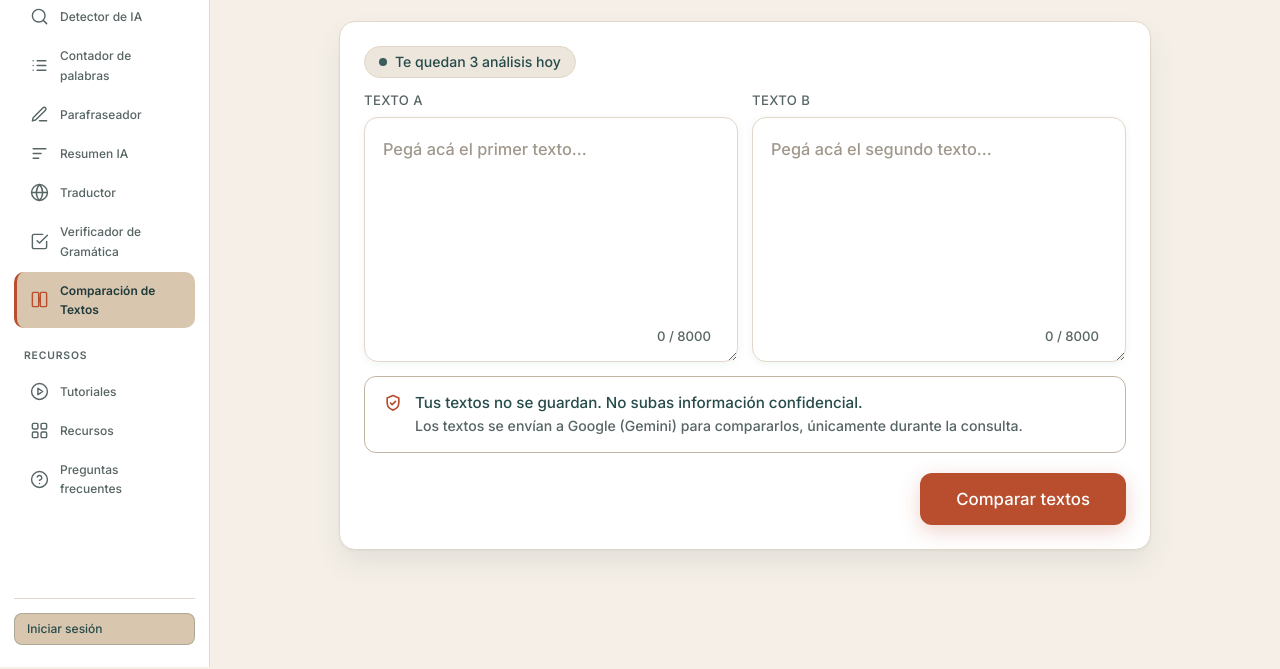
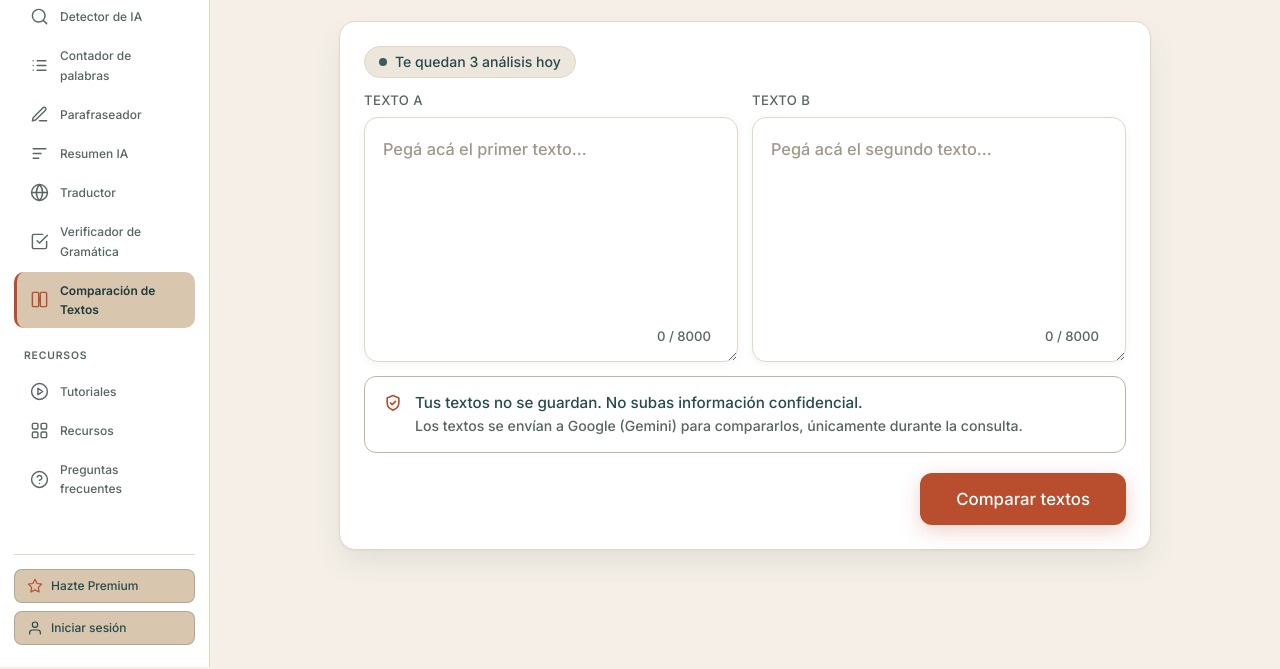
Before and after one commit to Validador-AI/validador-autenticidad-netlify, a website: page public/comparacion.html in a window 1280 px wide. Shown: the part 133-802 px from the top of the page. Drawn offline with nearby package versions, Linux system fonts and the light colour scheme.

Commit message:
Add Premium plan link and update auth button text

```diff
--- a/public/comparacion.html
+++ b/public/comparacion.html
@@ -79,6 +79,11 @@
       </nav>
 
       <div class="sidebar-bottom">
+                <!-- Acceso a los planes -->
+        <a href="precios.html" class="sidebar-item sidebar-premium">
+          <svg viewBox="0 0 24 24" fill="none" stroke="currentColor" stroke-width="1.8" stroke-linecap="round" stroke-linejoin="round" aria-hidden="true"><polygon points="12 2 15.09 8.26 22 9.27 17 14.14 18.18 21.02 12 17.77 5.82 21.02 7 14.14 2 9.27 8.91 8.26 12 2"></polygon></svg>
+          <span>Hazte Premium</span>
+        </a>
         <!-- Botón de autenticación (cambia según haya sesión activa o no) -->
         <button type="button" id="btn-auth" class="sidebar-item sidebar-auth">
           <svg viewBox="0 0 24 24" fill="none" stroke="currentColor" stroke-width="1.8" stroke-linecap="round" stroke-linejoin="round" aria-hidden="true"><path d="M20 21v-2a4 4 0 0 0-4-4H8a4 4 0 0 0-4 4v2"></path><circle cx="12" cy="7" r="4"></circle></svg>
@@ -204,6 +209,7 @@
           <h3 class="pie-columna-titulo">PuroTexto</h3>
           <ul>
             <li><a href="acerca.html">Acerca de</a></li>
+            <li><a href="precios.html">Precios</a></li>
             <li><a href="#">Artículos</a></li>
             <li><a href="mailto:hola@purotexto.com">Contacto</a></li>
           </ul>
@@ -451,7 +457,8 @@
         }
 
         function actualizarBotonAuth() {
-          btnAuth.textContent = sesionActual ? 'Mi cuenta' : 'Iniciar sesión';
+          var etiquetaAuth = btnAuth.querySelector('span');
+          (etiquetaAuth || btnAuth).textContent = sesionActual ? 'Mi cuenta' : 'Iniciar sesión';
         }
 
         function abrirModal() {
```
